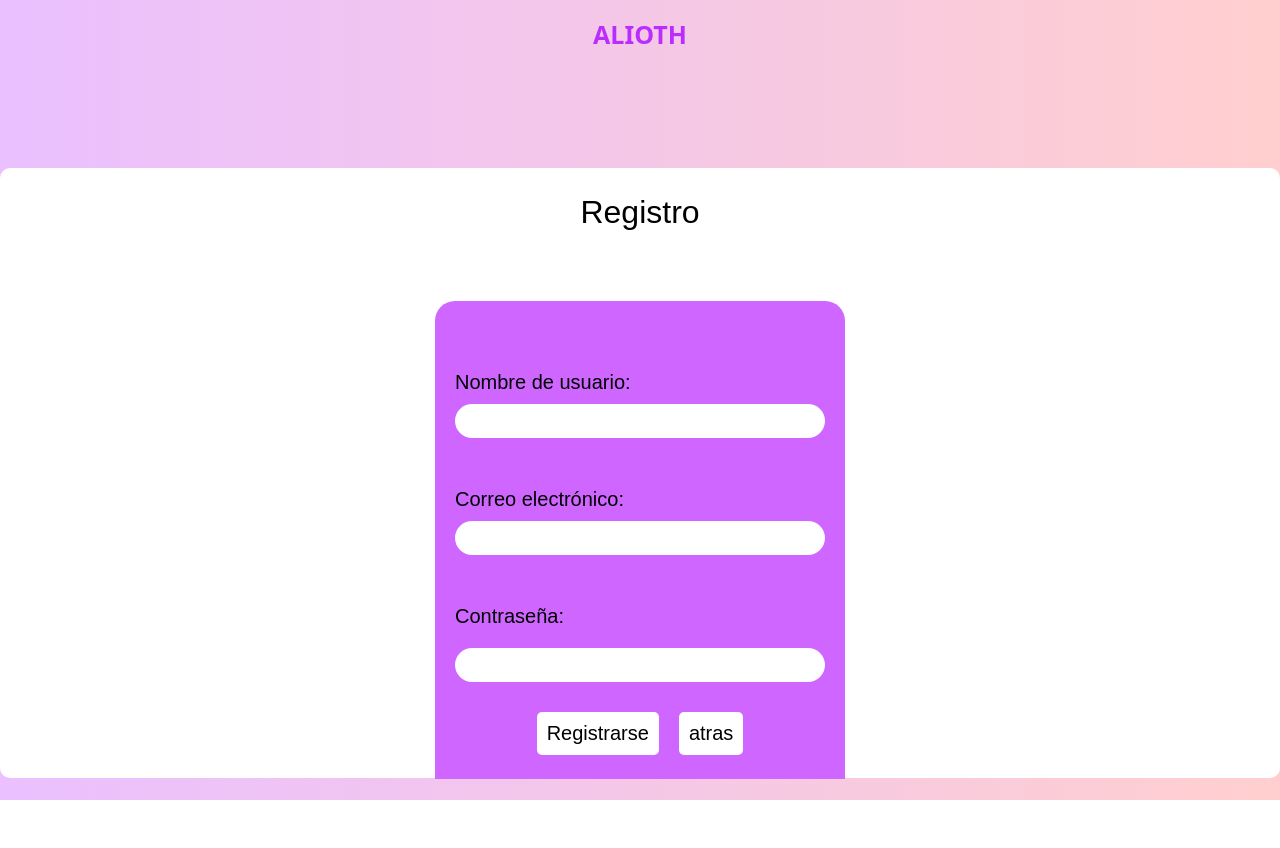
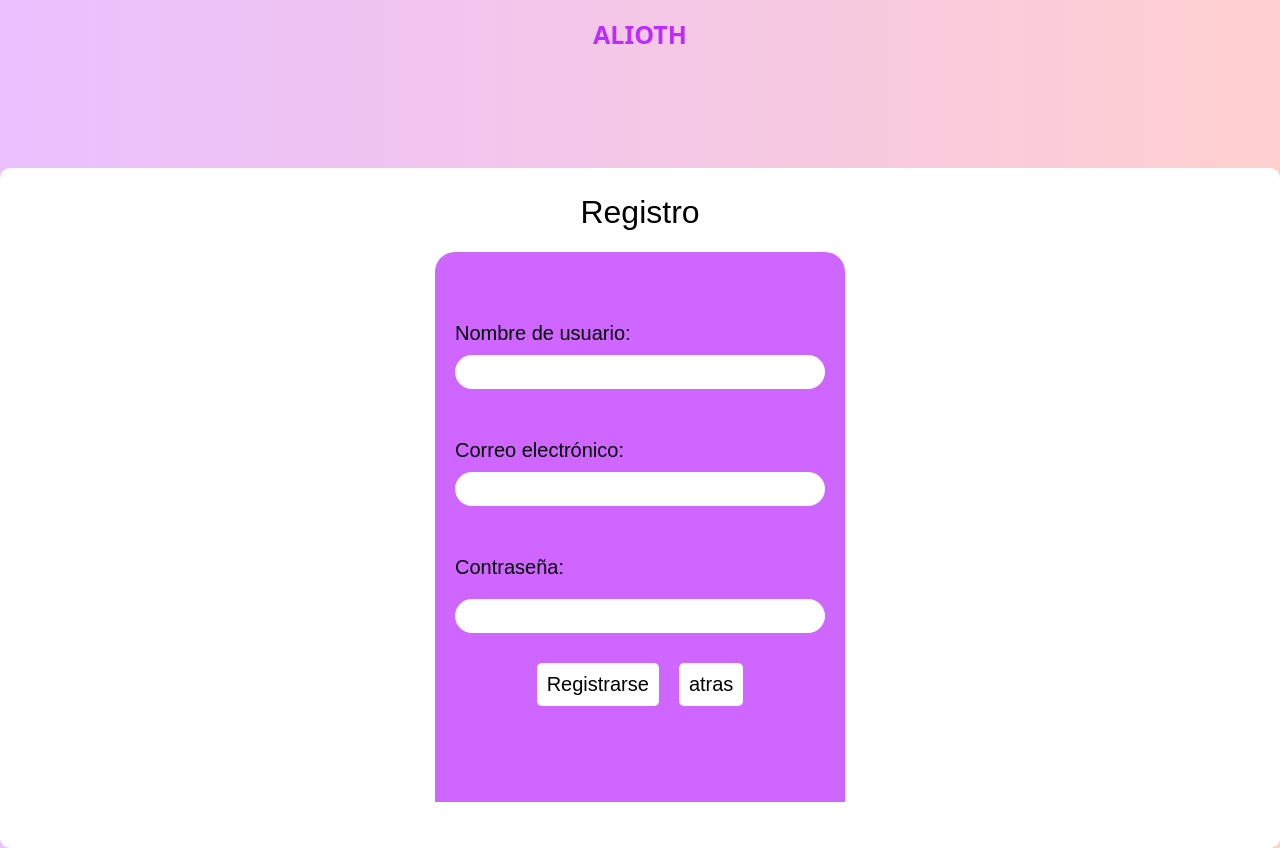
Before and after one commit to Mizarchi/App_tarea_ADA, a Django app: page /registro/ in a window 1280 px wide. Before the commit the page ends 800 px from the top, so only its background shows below. Run offline with Django 5.2, Linux system fonts and the light colour scheme; some web fonts are replaced.

Commit message:
actualizacion

```diff
--- a/tarea_app/static/css/global.css
+++ b/tarea_app/static/css/global.css
@@ -131,7 +131,7 @@ a {
   font-style: normal;
   padding: 5px;
   border-radius: 10px;
-  height: 600px;
+  height: 670px;
   background-color:white;
   list-style-type:none
 }
@@ -155,11 +155,11 @@ a {
 }
 
 .inicio_sesion3{
-  margin-top: 70px;
+  margin: 0px;
   background-color:#ce66ff;
   padding: 20px;
   border-radius: 20px 20px 0px 0px;
-  height: 438px;
+  height: 510px;
   width: 370px;
 }
 
--- a/tarea_app/templates/registro.html
+++ b/tarea_app/templates/registro.html
@@ -20,17 +20,6 @@
     </div>
     <div class="inicio_sesion1">
 
-
-        {% if error_username %}
-        <p>
-            El nombre de usuario ya existe. Inténtalo de nuevo.
-        </p>
-        {% endif %}
-        {% if error_email %}
-        <p>
-            El correo electrónico ya está en uso. Inténtalo de nuevo.
-        </p>
-        {% endif %}
 
         <form action="{% url 'registro' %}" method="POST">
             {% csrf_token %}
@@ -62,6 +51,16 @@
                         <button class="boton4" type="submit">Registrarse</button>
                         <a class="boton4" href="{% url 'inicio_sesion' %}">atras</a>
                     </div>
+                    {% if error_username %}
+                    <p>
+                       El nombre de usuario ya existe. Inténtalo de nuevo.
+                    </p>
+                               {% endif %}
+                              {% if error_email %}
+                     <p>
+                       El correo electrónico ya está en uso. Inténtalo de nuevo.
+                    </p>
+                       {% endif %}
                 </div>
         </form>
     </div>
```
